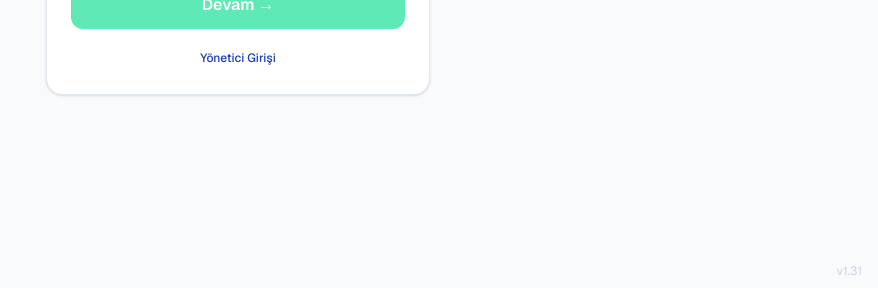
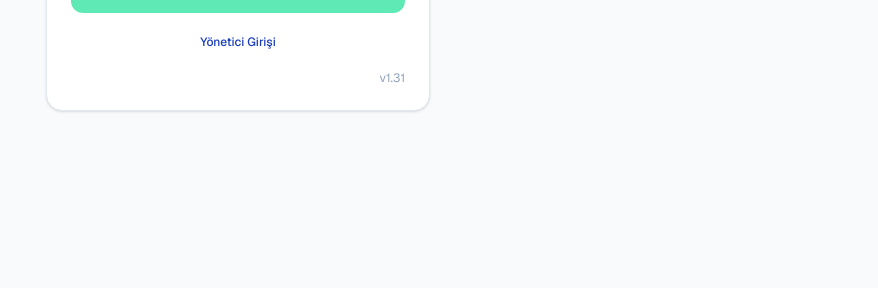
Before and after one commit to irfancin/FurkanMeclisi, a Next.js app: page / in a window 1280 px wide. Shown: the part 509-797 px from the top of the page, without its empty margins (402-1280 px from the left). Built offline with nearby package versions, Linux system fonts and the light colour scheme; no server answers; the database is empty.

Commit message:
style(login): versiyon no kart içi sağ alt köşeye taşındı (v1.32)

```diff
--- a/src/app/page.tsx
+++ b/src/app/page.tsx
@@ -119,7 +119,6 @@ export default function GirisPage() {
 
   return (
     <main className="min-h-screen bg-slate-50 flex items-center justify-center p-4 relative">
-      <span className="fixed bottom-3 right-4 text-xs text-slate-300 select-none">{VERSIYON}</span>
       <div className="w-full max-w-sm space-y-4">
 
         {/* Başlık */}
@@ -164,6 +163,9 @@ export default function GirisPage() {
               className="w-full text-xs text-blue-800 hover:text-blue-900 font-medium py-1">
               Yönetici Girişi
             </button>
+            <div className="flex justify-end">
+              <span className="text-xs text-slate-400 select-none">{VERSIYON}</span>
+            </div>
           </div>
         )}
 
```
